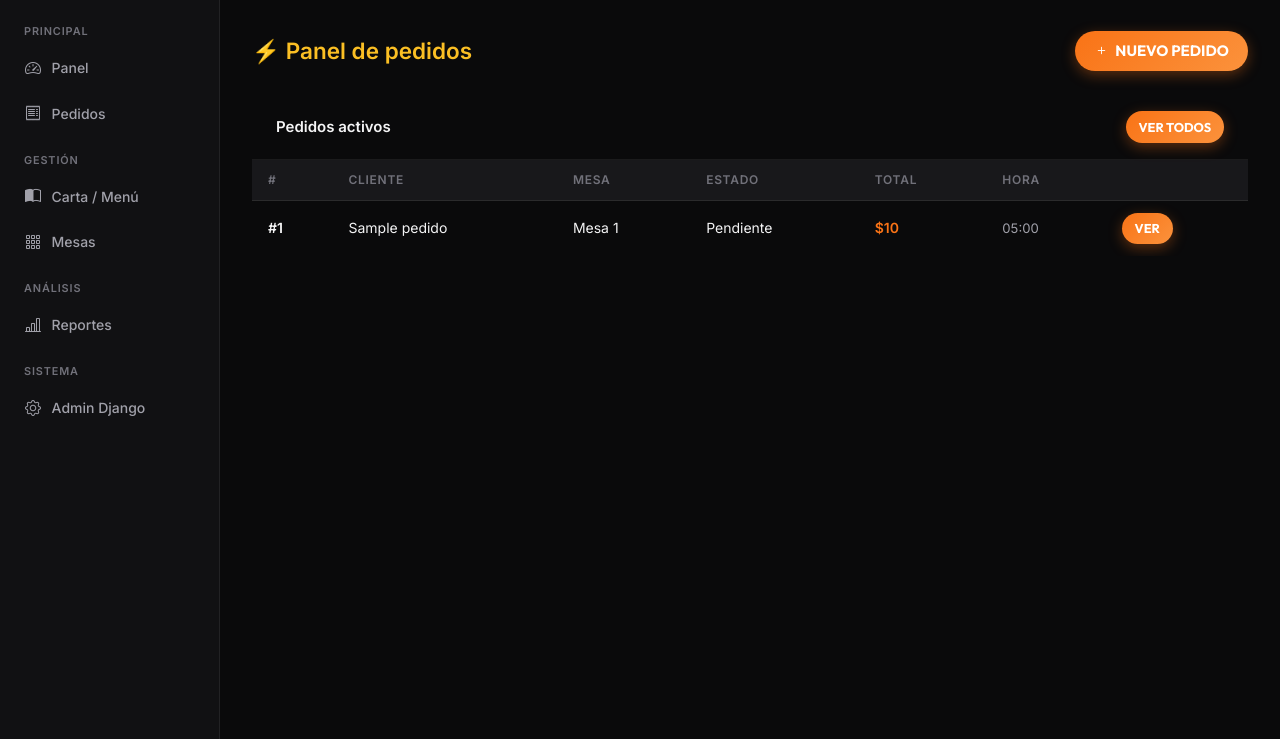
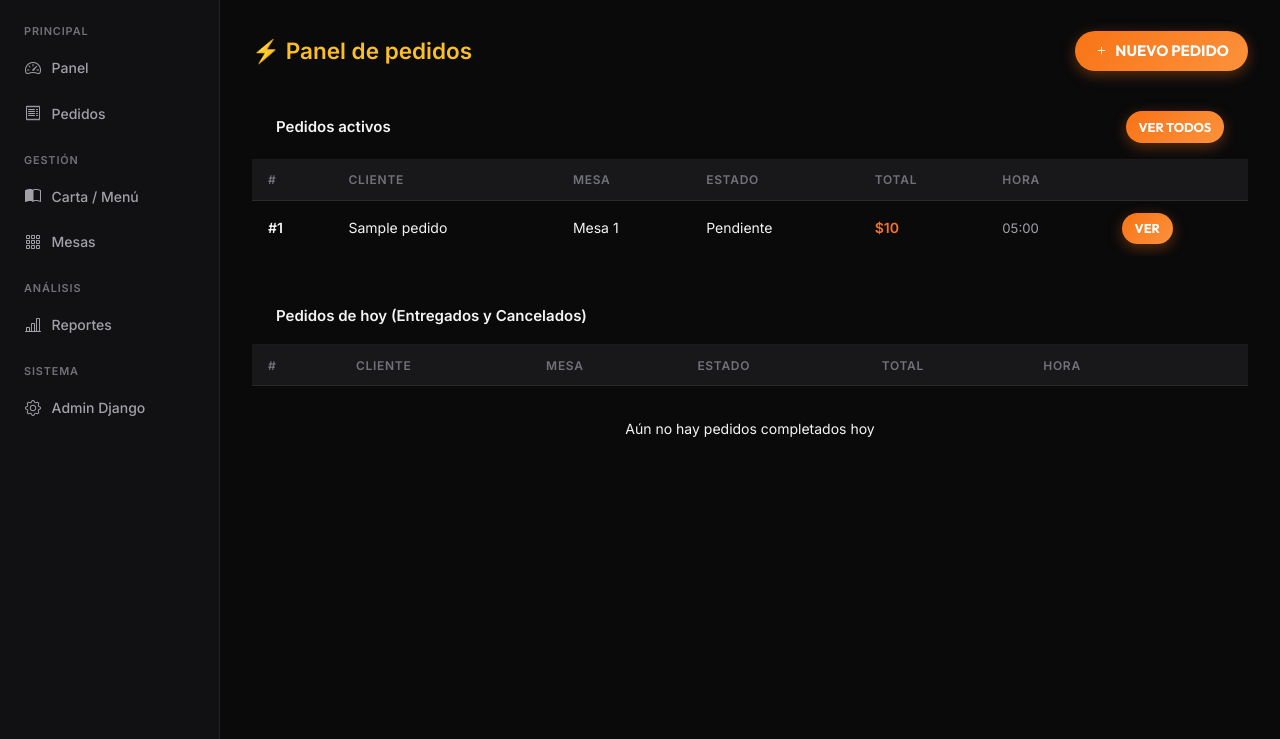
Before and after one commit to juandiegosalgado2003-tech/Brutus-Burger-Master, a Django app: page /personal/ in a window 1280 px wide. Shown: the part 61-800 px from the top of the page. Run offline with Django 4.2, Linux system fonts and the light colour scheme; a user stored in the database is signed in; tables that the repository leaves empty hold one stand-in row (values such as "Sample post"); parts of the project's set-up code (start-up, migrations or seed data) failed here and were passed over.

Commit message:
feat: cancel order reason and completed orders list for today

```diff
--- a/pedidos/models.py
+++ b/pedidos/models.py
@@ -25,6 +25,7 @@ class Pedido(models.Model):
 
     mesa = models.ForeignKey(Mesa, on_delete=models.SET_NULL, null=True, blank=True)
     notas = models.TextField(blank=True, help_text='Instrucciones especiales')
+    razon_cancelacion = models.TextField(blank=True, help_text='Razón de la cancelación')
     estado = models.CharField(max_length=20, choices=ESTADOS, default='pendiente')
     total = models.DecimalField(max_digits=10, decimal_places=2, default=0)
     fecha_creacion = models.DateTimeField(auto_now_add=True)
--- a/pedidos/views.py
+++ b/pedidos/views.py
@@ -11,6 +11,7 @@ from .models import Pedido, DetallePedido
 from .forms import PedidoClienteForm, EstadoForm
 from menu.models import Producto
 from mesas.models import Mesa
+from django.utils import timezone
 
 logger = logging.getLogger(__name__)
 
@@ -70,7 +71,13 @@ def pedido_confirmado(request, pk):
 @never_cache
 def panel_personal(request):
     pedidos = Pedido.objects.exclude(estado='entregado').exclude(estado='cancelado')
-    return render(request, 'pedidos/panel.html', {'pedidos': pedidos, 'estados': Pedido.ESTADOS})
+    hoy = timezone.now().date()
+    pedidos_hoy_completados = Pedido.objects.filter(estado__in=['entregado', 'cancelado'], fecha_creacion__date=hoy)
+    return render(request, 'pedidos/panel.html', {
+        'pedidos': pedidos,
+        'pedidos_hoy_completados': pedidos_hoy_completados,
+        'estados': Pedido.ESTADOS
+    })
 
 @login_required
 @never_cache
@@ -91,7 +98,12 @@ def detalle_pedido(request, pk):
     pedido = get_object_or_404(Pedido, pk=pk)
     form_estado = EstadoForm(request.POST or None, instance=pedido)
     if request.method == 'POST' and form_estado.is_valid():
-        form_estado.save()
+        pedido = form_estado.save(commit=False)
+        if pedido.estado == 'cancelado':
+            razon = request.POST.get('razon_cancelacion')
+            if razon:
+                pedido.razon_cancelacion = razon
+        pedido.save()
         messages.success(request, 'Estado actualizado.')
         return redirect('panel_personal')
     productos = Producto.objects.filter(disponible=True).order_by('categoria__nombre', 'nombre')
--- a/templates/pedidos/panel.html
+++ b/templates/pedidos/panel.html
@@ -46,4 +46,36 @@
     </tbody>
   </table>
 </div>
+
+<div class="card-dark mt-4" style="overflow:hidden;">
+  <div style="padding:1rem 1.5rem; border-bottom:1px solid var(--border); display:flex; justify-content:space-between; align-items:center;">
+    <h4 style="margin:0;">Pedidos de hoy (Entregados y Cancelados)</h4>
+  </div>
+  <table class="table-dark-custom">
+    <thead>
+      <tr>
+        <th>#</th><th>Cliente</th><th>Mesa</th><th>Estado</th><th>Total</th><th>Hora</th><th></th>
+      </tr>
+    </thead>
+    <tbody>
+      {% for p in pedidos_hoy_completados %}
+      <tr>
+        <td><strong>#{{ p.pk }}</strong></td>
+        <td>{{ p.cliente_nombre }}</td>
+        <td>{% if p.mesa %}Mesa {{ p.mesa.numero }}{% else %}<span class="text-muted">Para llevar</span>{% endif %}</td>
+        <td>
+          {% if p.estado == 'entregado' %}<span class="badge-success">Entregado</span>
+          {% elif p.estado == 'cancelado' %}<span class="badge-danger" style="background:rgba(239,68,68,0.15);color:#ef4444;">Cancelado</span>
+          {% else %}<span class="badge-accent">{{ p.get_estado_display }}</span>{% endif %}
+        </td>
+        <td style="color:var(--accent); font-weight:700;">${{ p.total|floatformat:0 }}</td>
+        <td class="text-muted" style="font-size:0.82rem;">{{ p.fecha_creacion|date:"H:i" }}</td>
+        <td><a href="/personal/pedidos/{{ p.pk }}/" class="btn-outline-custom btn-sm-custom">Ver</a></td>
+      </tr>
+      {% empty %}
+      <tr><td colspan="7" style="text-align:center; color:var(--text-muted); padding:2rem;">Aún no hay pedidos completados hoy</td></tr>
+      {% endfor %}
+    </tbody>
+  </table>
+</div>
 {% endblock %}
```
Also changed, not shown: templates/pedidos/detalle.html (+47 -1 lines), pedidos/migrations/0003_pedido_razon_cancelacion.py (added).
